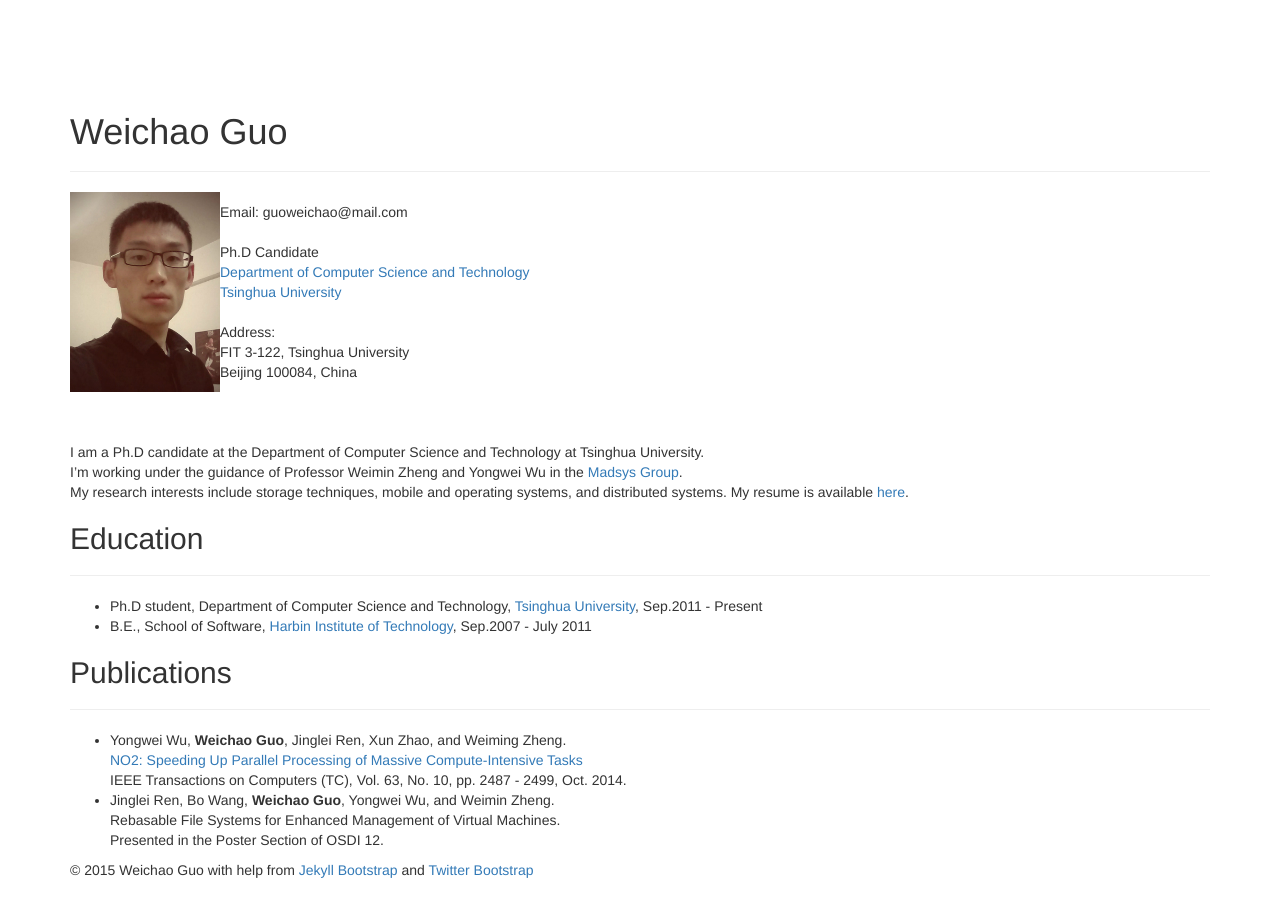
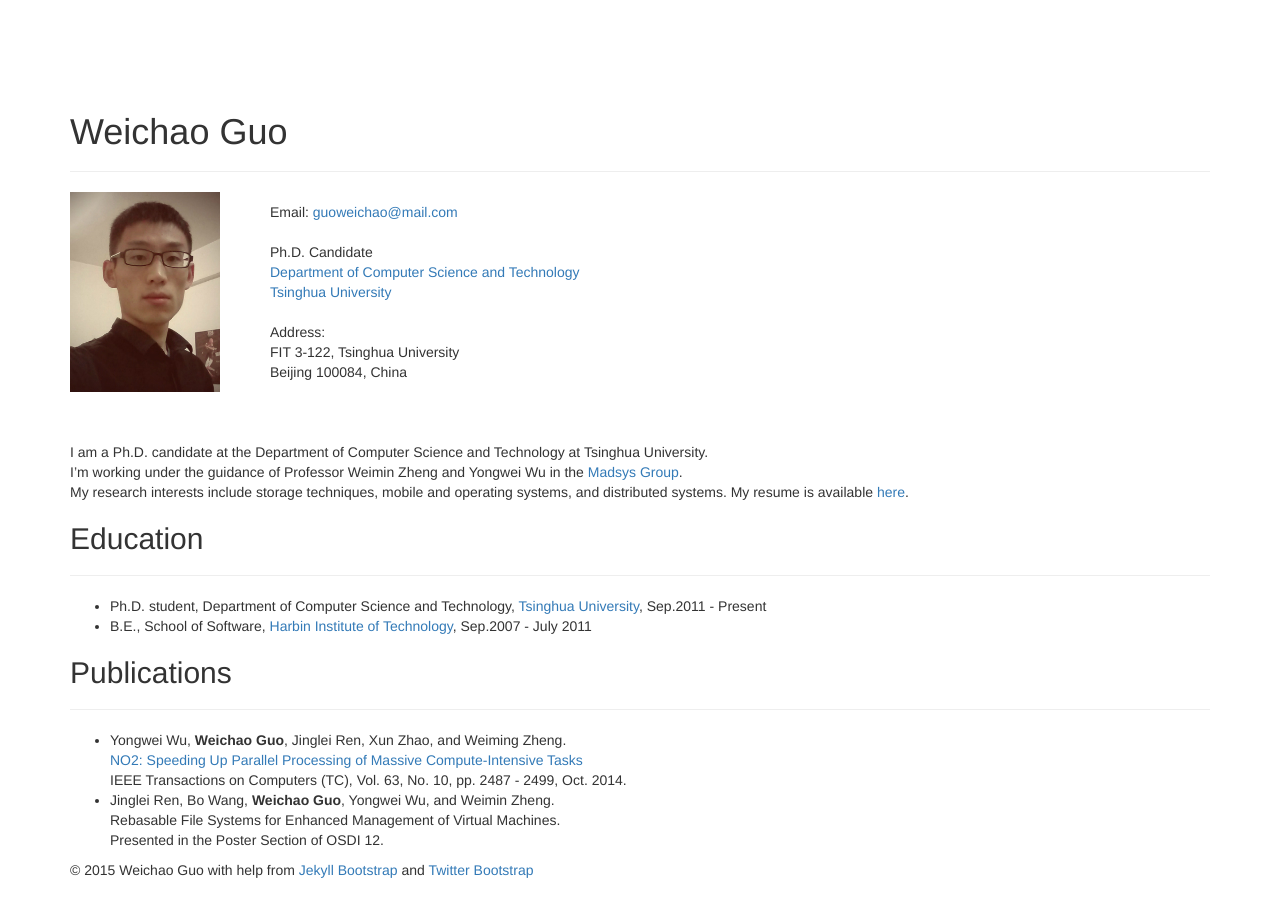
Before and after one commit to weichaoguo/weichaoguo.github.io, a Jekyll site: the page built from index.md, in a window 1280 px wide. Built offline with Jekyll 4.4.1, drawn with Linux system fonts in a browser that asks for light colours; nearby versions of some CDN libraries; library files that are not in the unit come from our copies; part of the change alters nothing that is shown.

```diff
--- a/index.md
+++ b/index.md
@@ -8,11 +8,13 @@ title: Weichao Guo
 <td>
 <img style="width: 150px; height: 200px;" src="/images/portrait.jpg" />
 </td>
+<td style="width: 50px;">
+</td>
 <td>
-Email: guoweichao@mail.com
+Email: <a href="mailto:guoweichao@mail.com">guoweichao@mail.com</a>
 <br>
 <br>
-Ph.D Candidate
+Ph.D. Candidate
 <br>
 <a href="http://www.cs.tsinghua.edu.cn/">Department of Computer Science and Technology</a><br>
 <a href="http://www.tsinghua.edu.cn/">Tsinghua University</a><br>
@@ -25,13 +27,13 @@ Beijing 100084, China
 <br>
 <br>
 
-I am a Ph.D candidate at the Department of Computer Science and Technology at Tsinghua University.
+I am a Ph.D. candidate at the Department of Computer Science and Technology at Tsinghua University.
 I'm working under the guidance of Professor Weimin Zheng and Yongwei Wu in the [Madsys Group](http://madsys.cs.tsinghua.edu.cn/).
-My research interests include storage techniques, mobile and operating systems, and distributed systems. My resume is available [here](http://madsys.cs.tsinghua.edu.cn/).
+My research interests include storage techniques, mobile and operating systems, and distributed systems. My resume is available [here](/files/resume.pdf).
 
 ## Education
 ---
-* Ph.D student, Department of Computer Science and Technology,
+* Ph.D. student, Department of Computer Science and Technology,
 [Tsinghua University](http://www.tsinghua.edu.cn/), Sep.2011 - Present
 * B.E., School of Software, [Harbin Institute of Technology](http://www.hit.edu.cn/), Sep.2007 - July 2011
 
```
Also changed, not shown: 1 other file.
